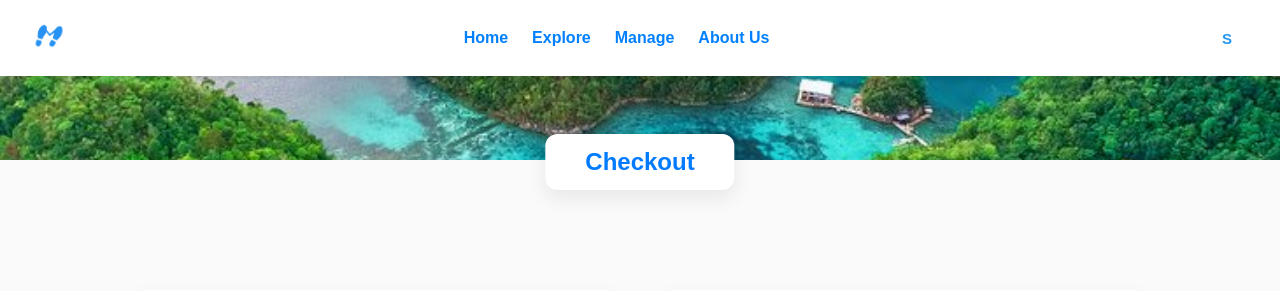
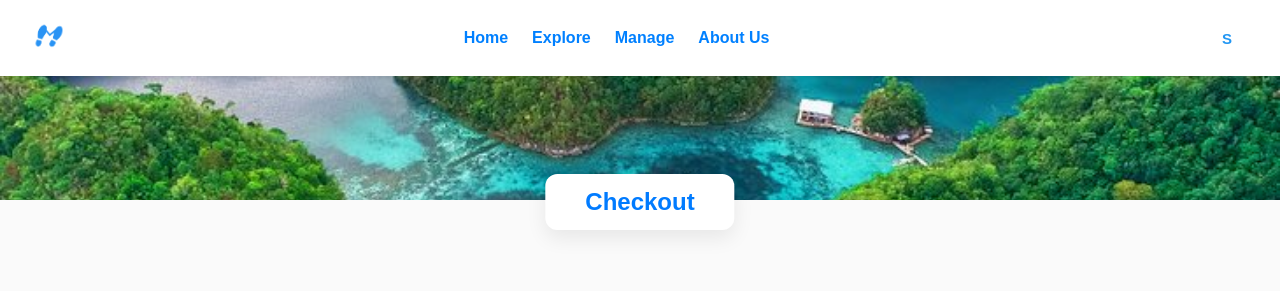
Before and after one commit to kloowi/php-final-proj, a PHP site: page /pages/pay_now.php in a window 1280 px wide. Shown: the top 291 px of the page. Run offline with PHP 8.4, Linux system fonts and the light colour scheme; the visitor is signed in with stand-in values (Sample User, id 1).

Commit message:
hero img

```diff
--- a/assets/css/guest_details.css
+++ b/assets/css/guest_details.css
@@ -13,7 +13,7 @@ footer {
 
 .hero {
   position: relative !important;
-  height: 160px !important;
+  height: 200px !important;
   overflow: visible !important;
 }
 
--- a/assets/css/payment.css
+++ b/assets/css/payment.css
@@ -6,7 +6,7 @@ body {
 
 .checkout-hero {
   position: relative;
-  height: 160px;
+  height: 200px;
   overflow: visible;
 }
 
```
